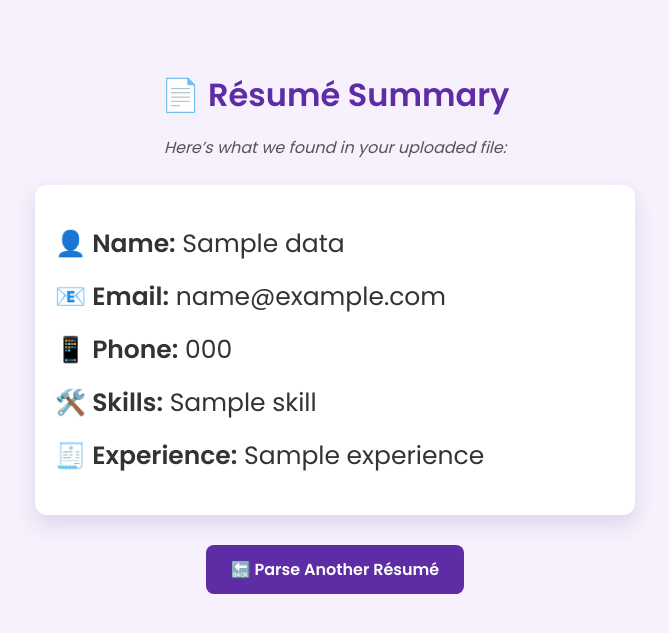
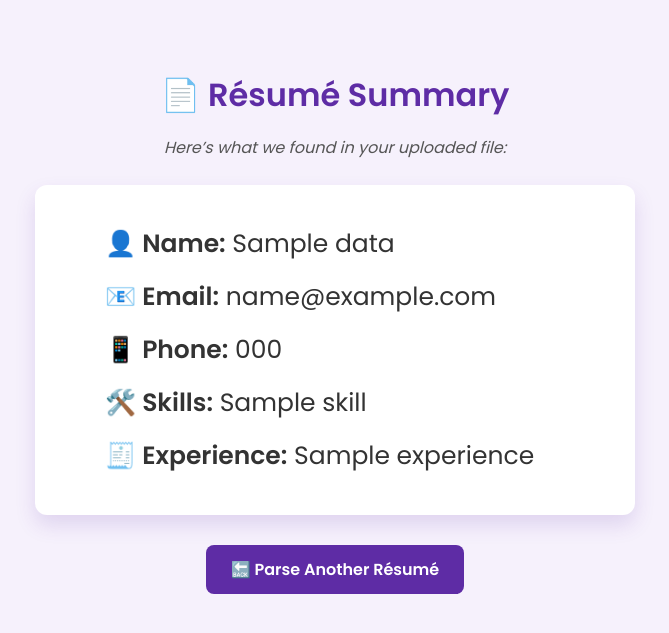
Before and after one commit to harinisuresh21/The-Resumator, a Flask app: template templates/result.html in a window 1280 px wide. Shown: the top 633 px of the page, without its empty margins (305-974 px from the left). Run offline with Flask 3, Linux system fonts and the light colour scheme; the template is opened without the code that fills it: most values are stand-ins (such as "Sample title", 1, 10 or a date in 2020).

Commit message:
Initial commit

```diff
--- a/static/result.css
+++ b/static/result.css
@@ -28,11 +28,13 @@ body {
 
 .result-box {
   background-color: #fff;
-  padding: 25px 20px;
+  padding: 25px 60px;
   border-radius: 12px;
   box-shadow: 0 10px 20px rgba(94, 44, 165, 0.15);
   text-align: left;
-  animation: scaleUp 0.8s ease;
+  animation: scaleUp 3s ease;
+  padding-left: 70PX;
+  text-align: justify;
 }
 
 .result-box p {
```
Also changed, not shown: 1 other file.
